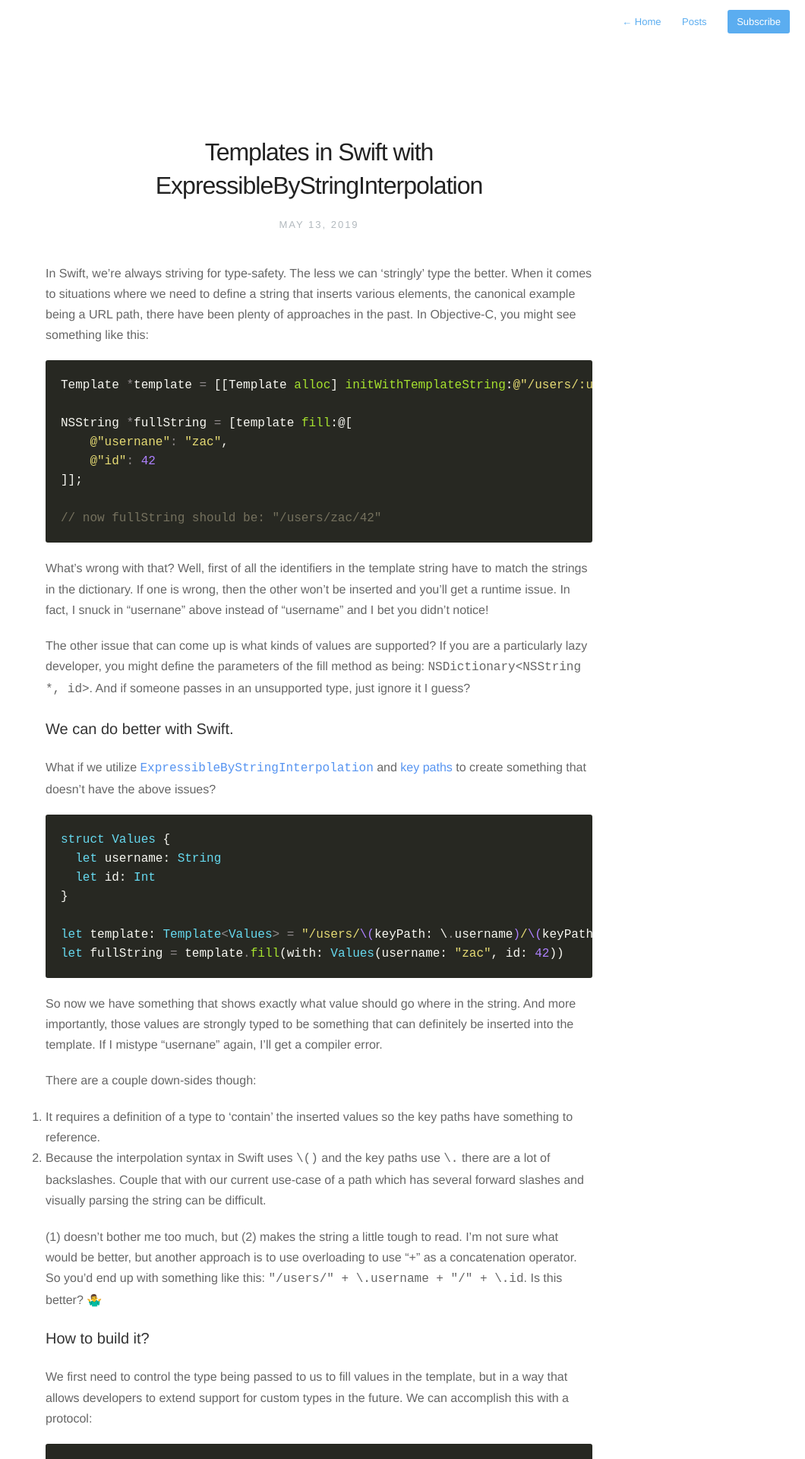
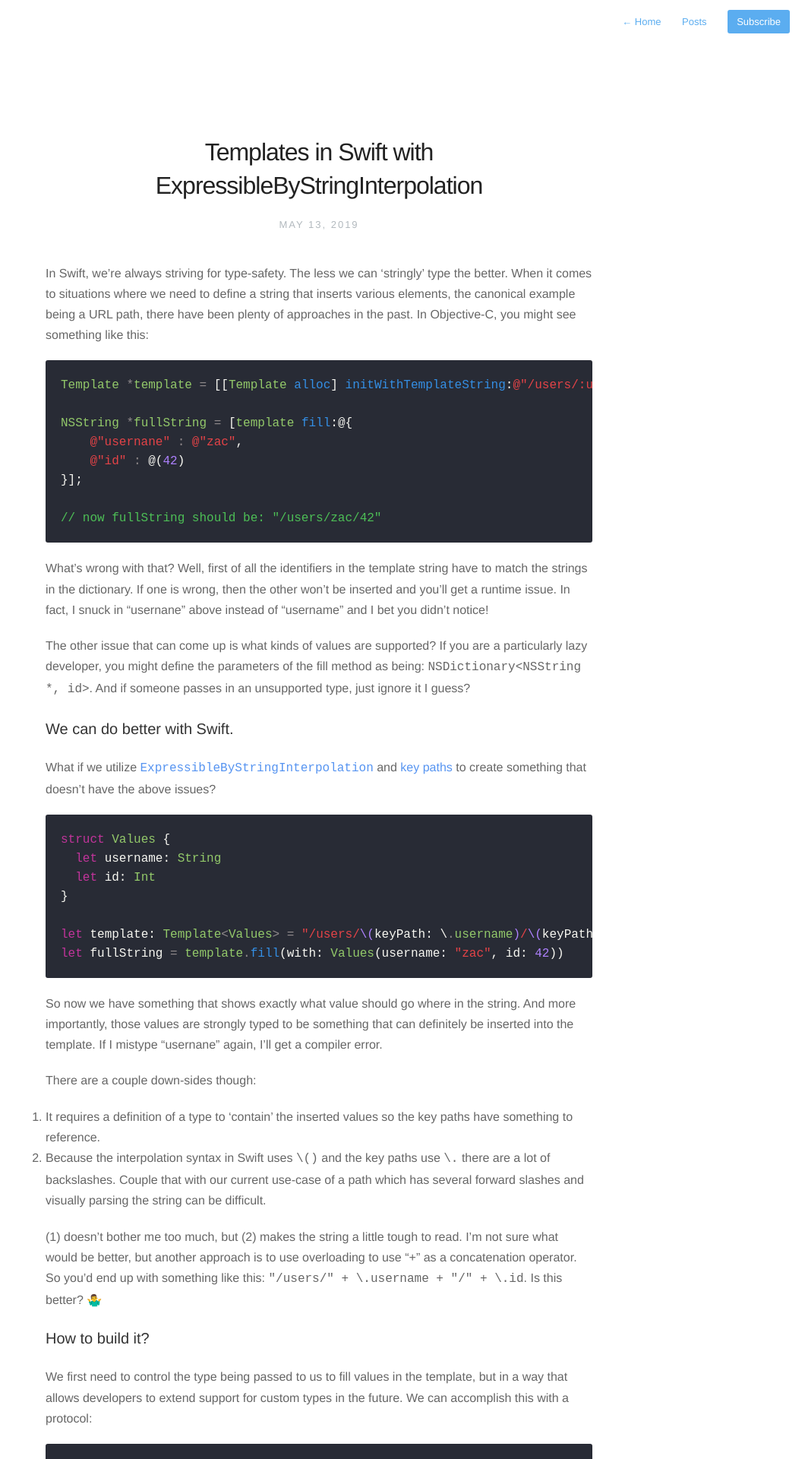
Before and after one commit to zac/zacwhite.com, a Jekyll site: the page built from _posts/2019-05-13-template-swift.md, in a window 1280 px wide. Shown: the top 1920 px of the page at 76% size, without its empty margins (220-1280 px from the left). Built offline with Jekyll 4.4.1, drawn with Linux system fonts in a browser that asks for light colours; nearby versions of some CDN libraries.

Commit message:
Better highlighting colors

````diff
--- a/_posts/2019-05-13-template-swift.md
+++ b/_posts/2019-05-13-template-swift.md
@@ -11,10 +11,10 @@ In Swift, we're always striving for type-safety. The less we can 'stringly' type
 ```objective_c
 Template *template = [[Template alloc] initWithTemplateString:@"/users/:username:/:id:"];
 
-NSString *fullString = [template fill:@[
-    @"usernane": "zac",
-    @"id": 42
-]];
+NSString *fullString = [template fill:@{
+    @"usernane" : @"zac",
+    @"id" : @(42)
+}];
 
 // now fullString should be: "/users/zac/42"
 ```
--- a/assets/css/style.css
+++ b/assets/css/style.css
@@ -266,28 +266,9 @@ span.code {
 	font-size:14px;
 }
 
-/* .rouge-code pre {
-	overflow-x: auto;
-} */
-
-/* .rouge-code pre {
-    display: block;
-    background-color: #1a1a1a;
-    padding: 15px 20px;
-    border-radius: 12px;
-    color: #a9bcbc;
-    line-height: 1.4em;
-    font-size: 0.95em;
-    overflow-x: auto;
-    white-space: pre;
-    -webkit-overflow-scrolling: touch;
-} */
-
 pre	{
 	display: block;
-	font-family: "SFMono-Regular", Monaco, monospace;/*, Menlo, Monaco, Courier*/;
-	white-space:pre-wrap;
-	/*border: 1px solid #ddd;*/
+	font-family: "SFMono-Regular", Monaco, monospace;
 	padding:20px;
 	background-color:#fdfdfd;
 	overflow:auto;
--- a/assets/css/zaccent.css
+++ b/assets/css/zaccent.css
@@ -1,38 +1,39 @@
-.highlight pre { background-color: #272822; }
-.highlight .hll { background-color: #272822; }
-.highlight .c { color: #75715e } /* Comment */
-.highlight .err { color: #960050; background-color: #1e0010 } /* Error */
-.highlight .k { color: #66d9ef } /* Keyword */
+.highlight pre { background-color: #282B35; }
+.highlight .hll { background-color: #282B35; }
+.highlight .c { color: #4DBF56 } /* Comment */
+.highlight .err { color: #f8f8f2; background-color: #282B35 } /* Error */
+.highlight .k { color: #C2349B } /* Keyword */
 .highlight .l { color: #ae81ff } /* Literal */
 .highlight .n { color: #f8f8f2 } /* Name */
 .highlight .o { color: #8f898b } /* Operator */
 .highlight .p { color: #f8f8f2 } /* Punctuation */
-.highlight .cm { color: #75715e } /* Comment.Multiline */
-.highlight .cp { color: #75715e } /* Comment.Preproc */
-.highlight .c1 { color: #75715e } /* Comment.Single */
-.highlight .cs { color: #75715e } /* Comment.Special */
+.highlight .cm { color: #4DBF56 } /* Comment.Multiline */
+.highlight .cp { color: #D28F5A } /* Comment.Preproc */
+.highlight .c1 { color: #4DBF56 } /* Comment.Single */
+.highlight .cs { color: #4DBF56 } /* Comment.Special */
 .highlight .ge { font-style: italic } /* Generic.Emph */
 .highlight .gs { font-weight: bold } /* Generic.Strong */
-.highlight .kc { color: #66d9ef } /* Keyword.Constant */
-.highlight .kd { color: #66d9ef } /* Keyword.Declaration */
-.highlight .kn { color: #f92672 } /* Keyword.Namespace */
-.highlight .kp { color: #66d9ef } /* Keyword.Pseudo */
-.highlight .kr { color: #66d9ef } /* Keyword.Reserved */
-.highlight .kt { color: #66d9ef } /* Keyword.Type */
+.highlight .kc { color: #C2349B } /* Keyword.Constant */
+.highlight .kd { color: #C2349B } /* Keyword.Declaration */
+.highlight .kn { color: #C2349B } /* Keyword.Namespace */
+.highlight .kp { color: #C2349B } /* Keyword.Pseudo */
+.highlight .kr { color: #C2349B } /* Keyword.Reserved */
+.highlight .kt { color: #93C96A } /* Keyword.Type */
 .highlight .ld { color: #e6db74 } /* Literal.Date */
 .highlight .m { color: #ae81ff } /* Literal.Number */
-.highlight .s { color: #e6db74 } /* Literal.String */
-.highlight .na { color: #a6e22e } /* Name.Attribute */
+.highlight .s { color: #E44347 } /* Literal.String */
+.highlight .n { color: #93C96A } /* Name */
+.highlight .na { color: #68878F } /* Name.Attribute */
 .highlight .nb { color: #f8f8f2 } /* Name.Builtin */
-.highlight .nc { color: #a6e22e } /* Name.Class */
-.highlight .no { color: #66d9ef } /* Name.Constant */
-.highlight .nd { color: #a6e22e } /* Name.Decorator */
+.highlight .nc { color: #93C96A } /* Name.Class */
+.highlight .no { color: #8281ca } /* Name.Constant */
+.highlight .nd { color: #348fe5 } /* Name.Decorator */
 .highlight .ni { color: #f8f8f2 } /* Name.Entity */
-.highlight .ne { color: #a6e22e } /* Name.Exception */
-.highlight .nf { color: #a6e22e } /* Name.Function */
+.highlight .ne { color: #348fe5 } /* Name.Exception */
+.highlight .nf { color: #348fe5 } /* Name.Function */
 .highlight .nl { color: #f8f8f2 } /* Name.Label */
 .highlight .nn { color: #f8f8f2 } /* Name.Namespace */
-.highlight .nx { color: #a6e22e } /* Name.Other */
+.highlight .nx { color: #00AFCA } /* Name.Other */
 .highlight .py { color: #f8f8f2 } /* Name.Property */
 .highlight .nt { color: #f92672 } /* Name.Tag */
 .highlight .nv { color: #f8f8f2 } /* Name.Variable */
@@ -43,9 +44,9 @@
 .highlight .mi { color: #ae81ff } /* Literal.Number.Integer */
 .highlight .mo { color: #ae81ff } /* Literal.Number.Oct */
 .highlight .sb { color: #e6db74 } /* Literal.String.Backtick */
-.highlight .sc { color: #e6db74 } /* Literal.String.Char */
+.highlight .sc { color: #8B84CF } /* Literal.String.Char */
 .highlight .sd { color: #e6db74 } /* Literal.String.Doc */
-.highlight .s2 { color: #e6db74 } /* Literal.String.Double */
+.highlight .s2 { color: #8B84CF } /* Literal.String.Double */
 .highlight .se { color: #ae81ff } /* Literal.String.Escape */
 .highlight .sh { color: #e6db74 } /* Literal.String.Heredoc */
 .highlight .si { color: #e6db74 } /* Literal.String.Interpol */
@@ -54,7 +55,7 @@
 .highlight .s1 { color: #e6db74 } /* Literal.String.Single */
 .highlight .ss { color: #e6db74 } /* Literal.String.Symbol */
 .highlight .bp { color: #f8f8f2 } /* Name.Builtin.Pseudo */
-.highlight .vc { color: #f8f8f2 } /* Name.Variable.Class */
+.highlight .vc { color: #93C96A } /* Name.Variable.Class */
 .highlight .vg { color: #f8f8f2 } /* Name.Variable.Global */
 .highlight .vi { color: #f8f8f2 } /* Name.Variable.Instance */
 .highlight .il { color: #ae81ff } /* Literal.Number.Integer.Long */
````
